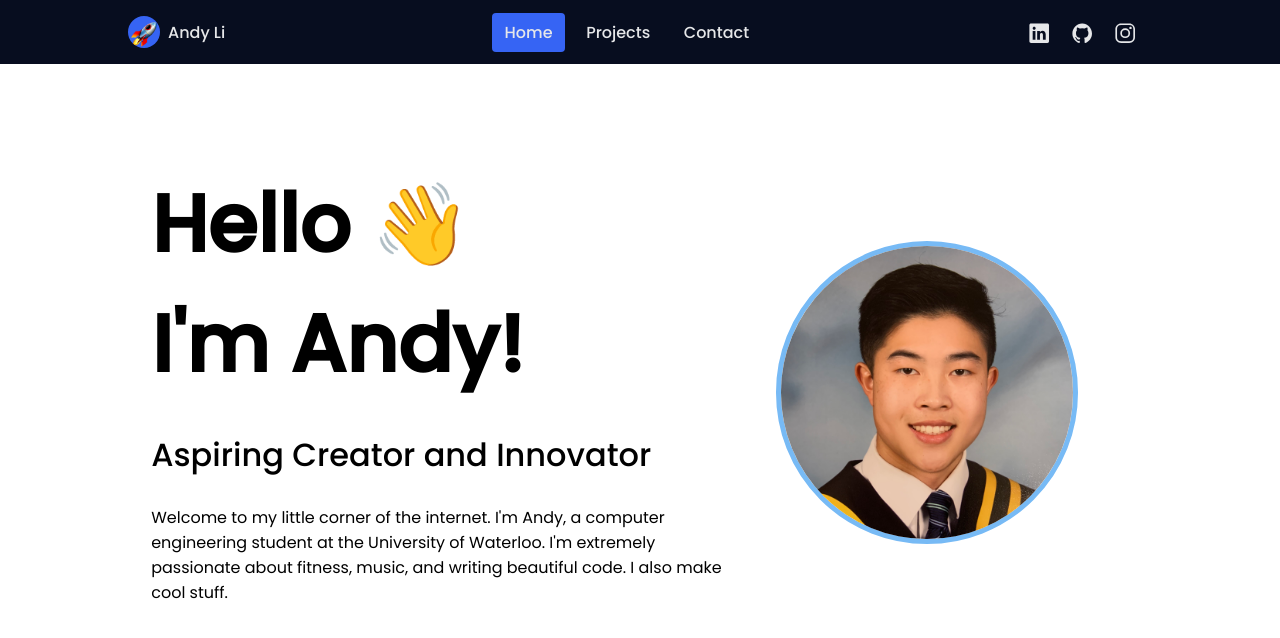
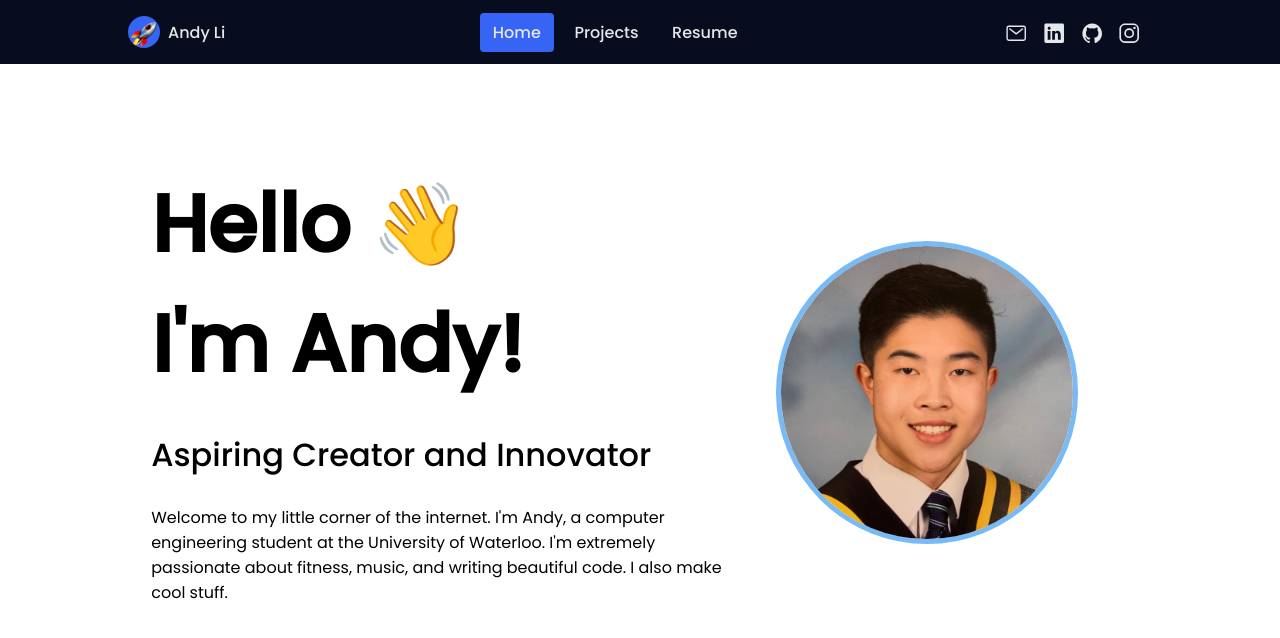
Before and after one commit to andyli11/andyli11.github.io, a plain HTML site: page index.html in a window 1280 px wide. Drawn offline with nearby package versions, Linux system fonts and the light colour scheme.

Commit message:
remove contact link and add resume link

```diff
--- a/assets/css/styles.css
+++ b/assets/css/styles.css
@@ -169,7 +169,7 @@ img {
 .nav__social-icon {
   font-size: 1.4rem;
   color: var(--white-color);
-  margin-right: 1rem;
+  margin-right: 0.7rem;
   transition: linear 0.3s;
 }
 
@@ -321,6 +321,7 @@ img {
     border-radius: 0.25rem;
   }
   .nav__link:hover {
+    color: var(--white-color);
     background-color: var(--first-color);
   }
   .active {
--- a/index.html
+++ b/index.html
@@ -33,11 +33,12 @@
                     <ul class="nav__list">
                         <li class="nav__item"><a href="#" class="nav__link active">Home</a></li>
                         <li class="nav__item"><a href="#" class="nav__link">Projects</a></li>
-                        <li class="nav__item"><a href="#" class="nav__link">Contact</a></li>
+                        <li class="nav__item"><a href="https://drive.google.com/file/d/1U_AjaX2N6c-TU9iJLXfnO9-f9Rec7Vez/view?usp=sharing" target="_blank" class="nav__link">Resume</a></li>
                     </ul>
                 </div>
 
                 <div class="nav__social">
+                    <a href="mailto:andy.li@uwaterloo.ca" target="_blank" class="nav__social-icon"><ion-icon name="mail-outline"></ion-icon></a>
                     <a href="https://ca.linkedin.com/in/andy-li-0573441b7" target="_blank" class="nav__social-icon"><ion-icon name="logo-linkedin"></ion-icon></a>
                     <a href="https://github.com/andyli11" target="_blank" class="nav__social-icon"><ion-icon name="logo-github"></ion-icon></a>
                     <a href="https://www.instagram.com/p/COQ-4ybJ6iN/" target="_blank" class="nav__social-icon"><ion-icon name="logo-instagram"></ion-icon></a>
```
